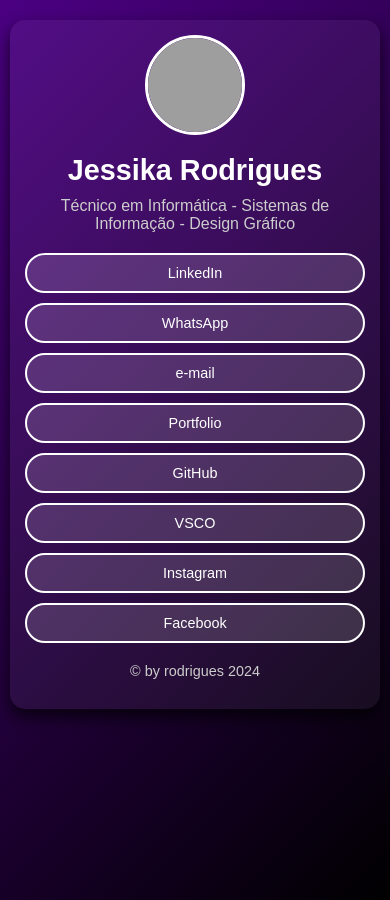
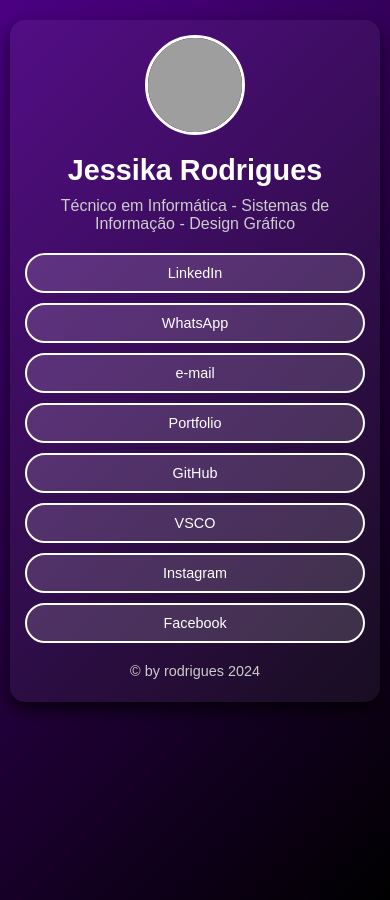
Before and after one commit to jesscatt/Jessika.rodrigues, a Jekyll site: the page built from index.md, in a window 390 px wide. Built offline with Jekyll 4.4.1, drawn with Linux system fonts in a browser that asks for light colours; grey boxes are pictures that could not be loaded.

Commit message:
Update style.css

```diff
--- a/assets/style.css
+++ b/assets/style.css
@@ -131,7 +131,7 @@ a:hover {
 
   p {
     font-size: 1em;
-    margin-bottom: 15px;
+    margin-bottom: 8px;
   }
 
   .button {
```
